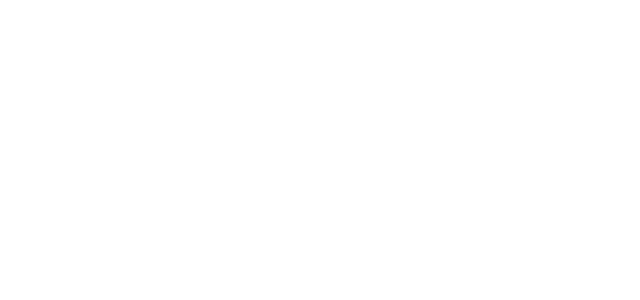
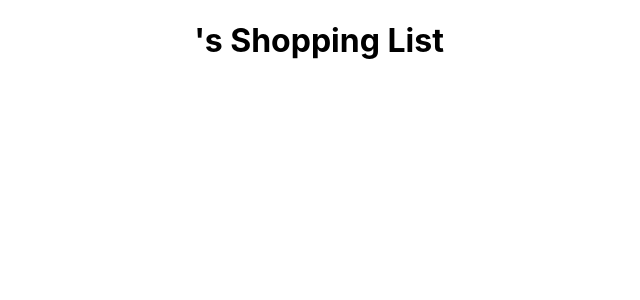
Before and after one commit to cladams0203/ts-shopping-list, a React (Create React App) app: page /list in a window 1280 px wide. Shown: the top 300 px of the page, without its empty margins (321-961 px from the left). Built offline with nearby package versions, Linux system fonts and the light colour scheme.

Commit message:
typesafe passing props to list items

```diff
--- a/src/components/ListContainer.tsx
+++ b/src/components/ListContainer.tsx
@@ -1,14 +1,20 @@
 import React from "react";
 import { useSelector } from "react-redux";
-import { AppState } from "../utils/types";
+import { AppState, ListItem } from "../utils/types";
+import { ShoppingListItem } from "./ShoppingListItem";
 
 export const ListContainer: React.FC = () => {
   const { user } = useSelector((state: AppState) => state.user);
-  console.log(user);
+  const { list } = useSelector((state: AppState) => state.list);
+  console.log(list);
+
   return (
     <>
       <div>
-        <h1>{user.username}</h1>
+        <h1>{user.username}'s Shopping List</h1>
+        {list.map((item: ListItem) => {
+          return <ShoppingListItem item={item} key={item.id} />;
+        })}
       </div>
     </>
   );
--- /dev/null
+++ b/src/components/ShoppingListItem.tsx
@@ -0,0 +1,11 @@
+import React from "react";
+import { ItemProps } from "../utils/types";
+
+export const ShoppingListItem: React.FC<ItemProps> = ({ item }) => {
+  const { name, purchased } = item;
+  return (
+    <>
+      <h2>{name}</h2>
+    </>
+  );
+};
--- a/src/utils/types.ts
+++ b/src/utils/types.ts
@@ -42,3 +42,7 @@
   confirmPassword: string;
   email: string;
 }
+
+export interface ItemProps {
+  item: ListItem;
+}
```
Also changed, not shown: src/components/AddItemForm.tsx (added, +9 -0 lines).
